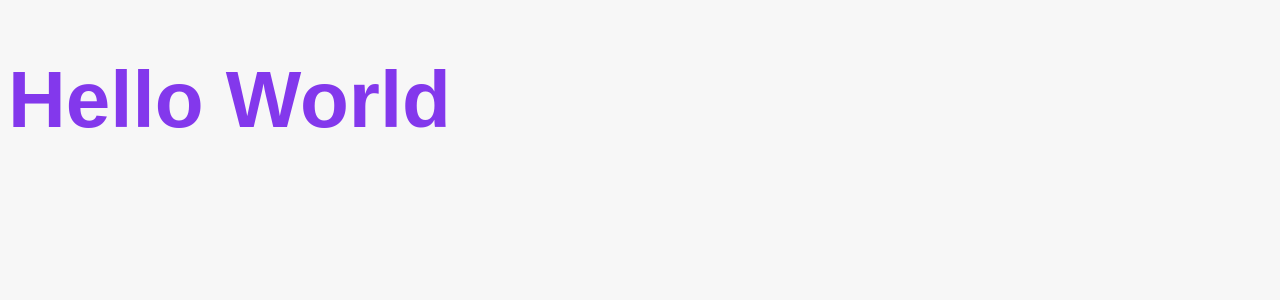
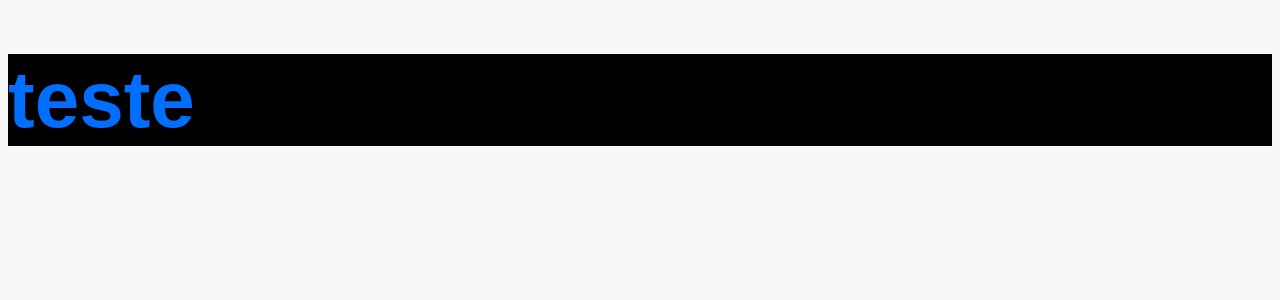
Before and after one commit to okayosilva/chronos-pomodoro-web, a React (Vite) app: page / in a window 1280 px wide. Shown: the top 300 px of the page. Built offline with nearby package versions, Linux system fonts and the light colour scheme.

Commit message:
styles:''

```diff
--- a/src/App.tsx
+++ b/src/App.tsx
@@ -1,9 +1,10 @@
+import { Heading } from './components/heading';
 import './styles/index.css';
 
 export function App() {
   return (
     <div>
-      <h1>Hello World</h1>
+      <Heading />
     </div>
   );
 }
--- /dev/null
+++ b/src/components/heading/heading.module.css
@@ -0,0 +1,6 @@
+.heading {
+  background: #000;
+}
+.heading2 {
+  color: #006eff;
+}
--- /dev/null
+++ b/src/components/heading/index.tsx
@@ -0,0 +1,6 @@
+import styles from './heading.module.css';
+
+export function Heading() {
+  const classes = `${styles.heading} ${styles.heading2}`;
+  return <h1 className={classes}>teste</h1>;
+}
```
